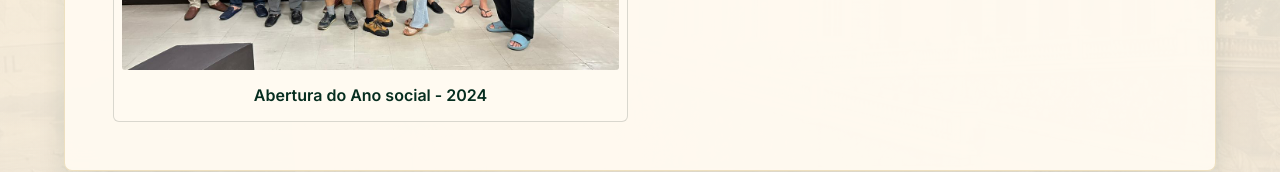
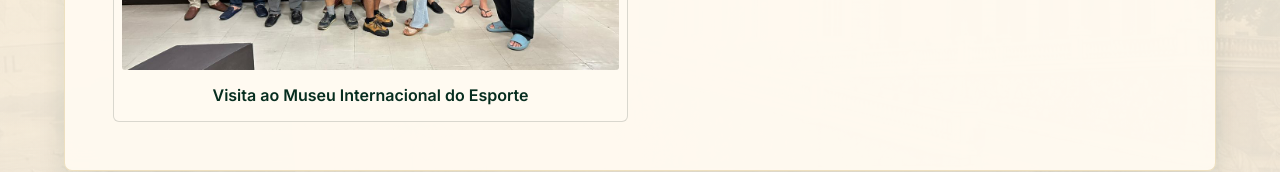
Before and after one commit to LuanValle/site-clube, a website: page clube.html in a window 1280 px wide. Shown: the part 4763-4935 px from the top of the page. Drawn offline with Linux system fonts and the light colour scheme.

Commit message:
fix: correct sports museum visit gallery caption

```diff
--- a/clube.html
+++ b/clube.html
@@ -183,8 +183,8 @@
             <figcaption>V Exposição Filatélica do Amazonas</figcaption>
           </figure>
           <figure>
-            <img src="assets/galeria-abertura-ano-social-2024.jpg" alt="Registro da abertura do ano social do clube em 2024." loading="lazy" />
-            <figcaption>Abertura do Ano social - 2024</figcaption>
+            <img src="assets/galeria-abertura-ano-social-2024.jpg" alt="Visita ao Museu Internacional do Esporte." loading="lazy" />
+            <figcaption>Visita ao Museu Internacional do Esporte</figcaption>
           </figure>
         </div>
       </section>
```
